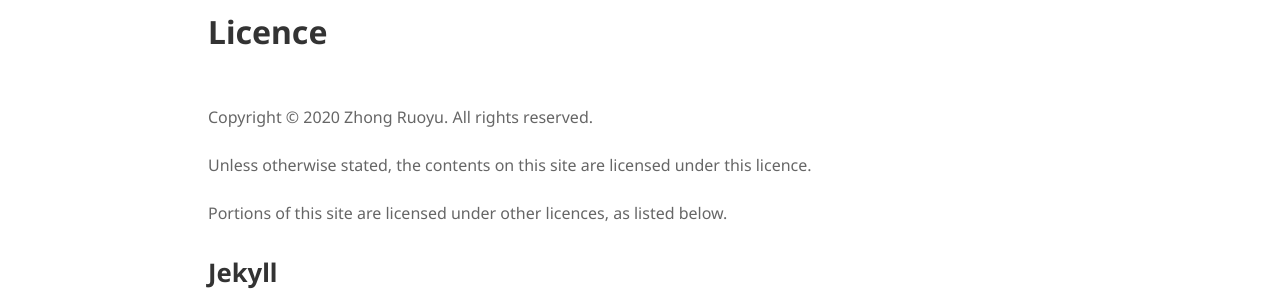
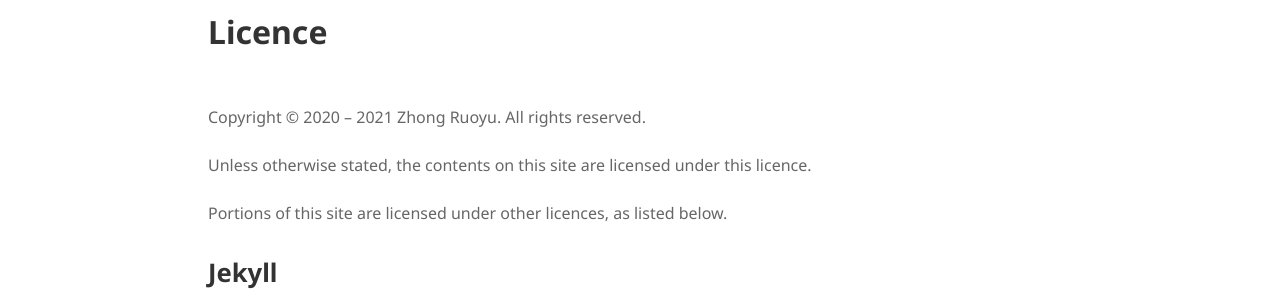
Before and after one commit to ZhongRuoyu/zhongruoyu.com, a Jekyll site: the page built from pages/core/licence.md, in a window 1280 px wide and 900 px high. Shown: the part 150-450 px from the top of the window. Built offline with Jekyll 4.4.1, drawn with Linux system fonts in a browser that asks for light colours.

Commit message:
Copyright information updated

```diff
--- a/_includes/footer.html
+++ b/_includes/footer.html
@@ -2,7 +2,7 @@
 <div class="footer-wrapper">
   <footer class="page-footer">
     <p class="p-footer-copyright-information">
-      <span class="span-no-break">Copyright © 2020 &ndash; 2021 Zhong Ruoyu.</span>
+      <span class="span-no-break">Copyright &copy; 2020 &ndash; 2021 Zhong Ruoyu.</span>
       <span class="span-no-break">All rights reserved.</span>
     </p>
   </footer>
--- a/_includes/head.html
+++ b/_includes/head.html
@@ -1,6 +1,6 @@
 <head>
   <meta charset="utf-8">
-  <meta name="copyright" content="&copy; 2020 Zhong Ruoyu. All rights reserved.">
+  <meta name="copyright" content="Copyright (c) 2020 - 2021 Zhong Ruoyu. All rights reserved.">
   <meta http-equiv="X-UA-Compatible" content="IE=edge">
   <meta name="viewport" content="width=device-width, initial-scale=1">
 
--- a/pages/core/licence.md
+++ b/pages/core/licence.md
@@ -5,7 +5,7 @@ redirect_from: /license/
 description: The licence for contents on zhongruoyu.com.
 ---
 
-Copyright © 2020 Zhong Ruoyu. All rights reserved.
+Copyright &copy; 2020 &ndash; 2021 Zhong Ruoyu. All rights reserved.
 
 Unless otherwise stated, the contents on this site are licensed under this licence.
 
```
